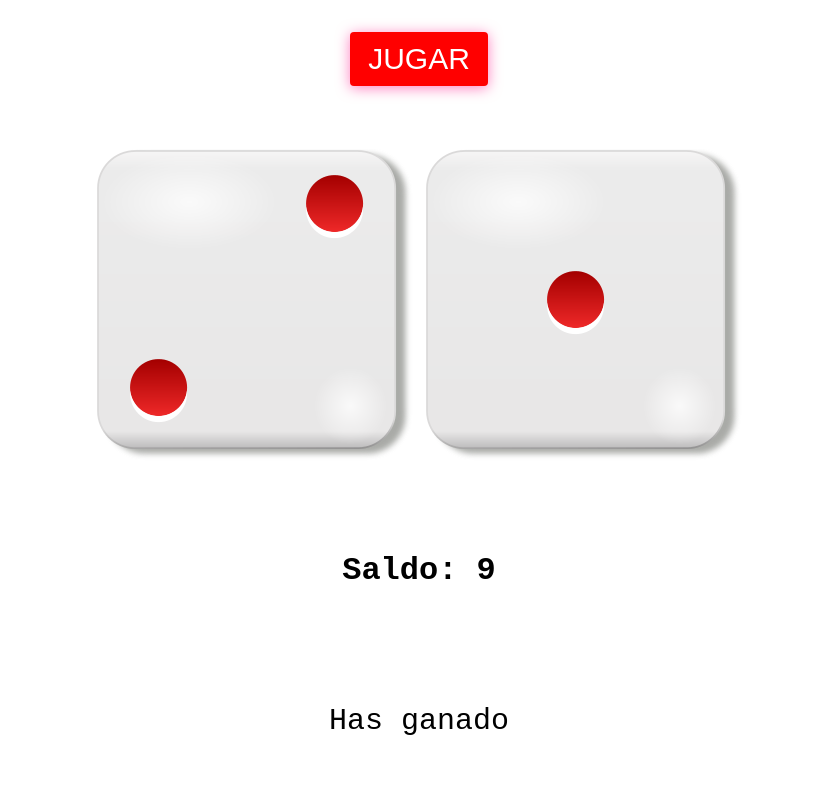
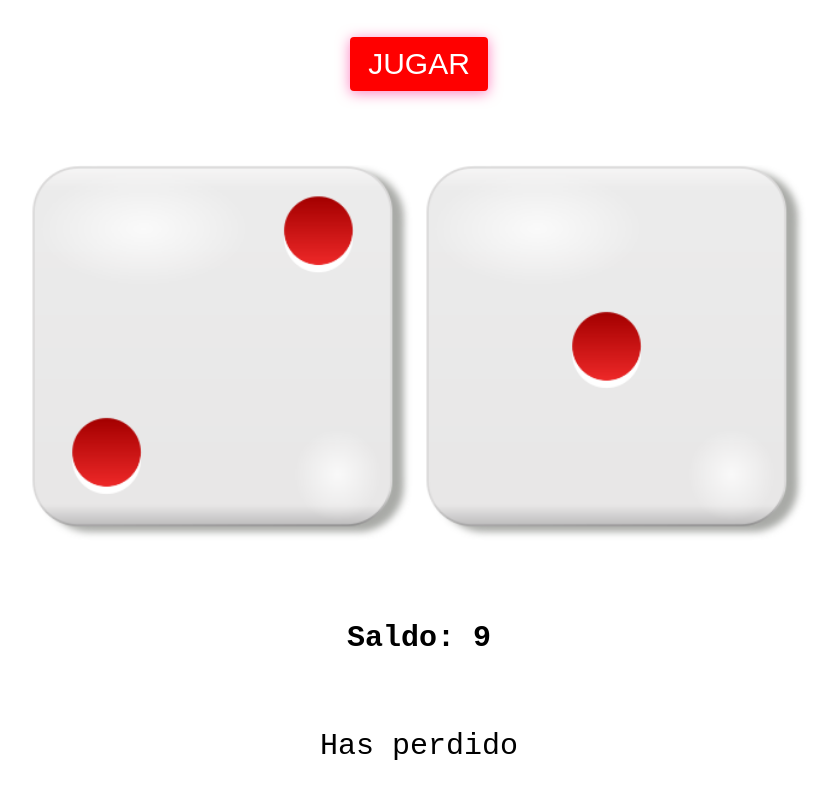
Before and after one commit to rodrigojimenezdencker/JavaScript, a plain HTML site: page craps_game/index.html in a window 1280 px wide. Both pictures are taken after a click on the element "JUGAR". Shown: the whole page, without its empty margins (221-1054 px from the left). Drawn offline with Linux system fonts and the light colour scheme.

Commit message:
bug fixes

```diff
--- a/craps_game/craps.js
+++ b/craps_game/craps.js
@@ -2,7 +2,7 @@ let ultimoNumeroParaGanar = null;
 let saldoInicial = 10;
 let saldoActual = saldoInicial;
 let numeros_ganadores = [7, 11];
-let numeros_perdedores = [2, 3, 11];
+let numeros_perdedores = [2, 3, 12];
 let numero_perdedor_segunda_ronda = 7;
 document.getElementById("boton_tirar").addEventListener("click", mezclar);
 document.getElementById("boton_volver_tirar").addEventListener("click", mezclar);
@@ -25,10 +25,10 @@ async function mezclar(){
         document.getElementById("dado2").src = "./img_dados/dado" + dado2 + ".png";
         await sleep(60);
     }
-    comprobarSiGanado(comprobarNumero(dado1, dado2));
+    comprobarSiGanado(sumarNumero(dado1, dado2));
 }
 
-function comprobarNumero(numero1, numero2){
+function sumarNumero(numero1, numero2){
     let numeroFinal = numero1 + numero2;
     return numeroFinal;
 }
@@ -39,7 +39,7 @@ function comprobarSiGanado(numero){
             info_jugada.innerText = "Has ganado";
             saldo.innerText = parseInt(saldo.innerText) + 1;
         } else if (numeros_perdedores.includes(numero)) {
-            info_jugada.innerText = "Has ganado";
+            info_jugada.innerText = "Has perdido";
             saldo.innerText = parseInt(saldo.innerText) - 1;
         } else {
             document.getElementById("boton_tirar").style.display = "none";
@@ -59,8 +59,6 @@ function comprobarSiGanado(numero){
             saldo.innerText = parseInt(saldo.innerText) + 1;
             document.getElementById("boton_tirar").style.display = "block";
             document.getElementById("boton_volver_tirar").style.display = "none";
-        } else {
-            ultimoNumeroParaGanar = numero;
         }
     }
 }
--- a/craps_game/index.html
+++ b/craps_game/index.html
@@ -1,5 +1,5 @@
 <!DOCTYPE html>
-<html lang="en">
+<html lang="es">
 
 <head>
     <meta charset="UTF-8">
@@ -26,8 +26,13 @@
             display: none;
         }
 
-        #info_jugada {
+        #info_jugada, h1, #boton_tirar, #boton_volver_tirar {
+            margin: 0;
             font-size: 30px;
+        }
+
+        #dado1, #dado2 {
+            width: 30vw;
         }
     </style>
 </head>
```
